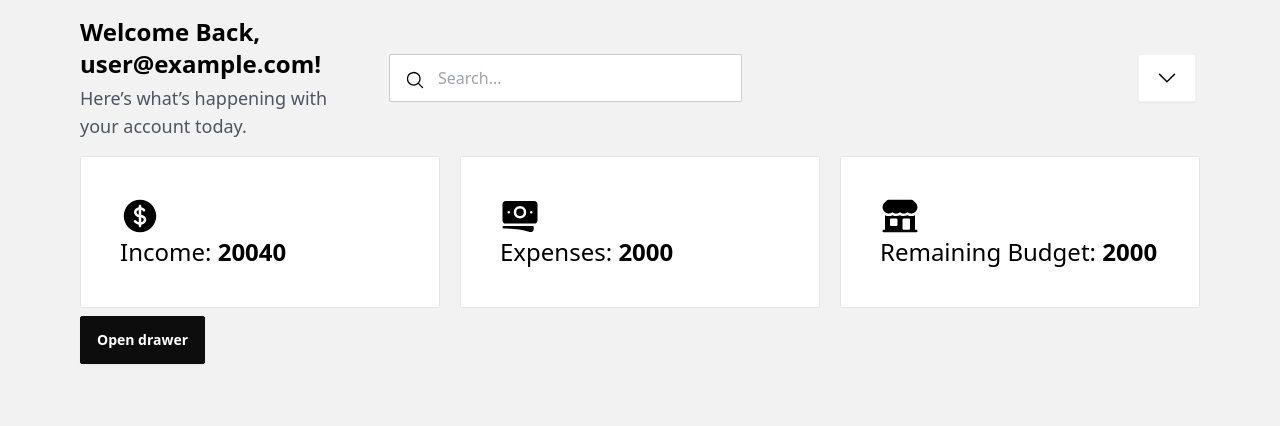
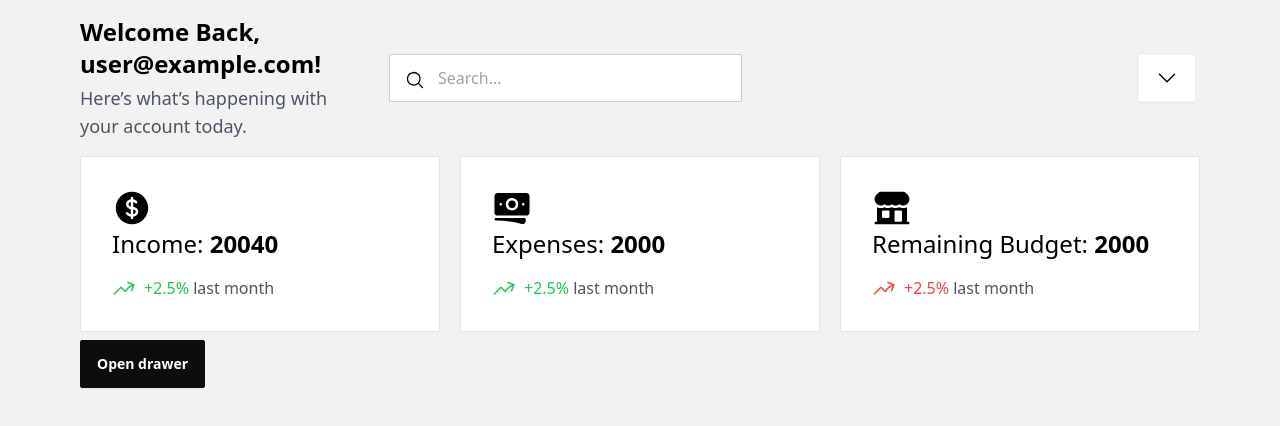
Before and after one commit to MarkMallari16/vue-firebase-project, a Vue app: page /home in a window 1280 px wide. Shown: the top 426 px of the page. Built offline with nearby package versions, Linux system fonts and the light colour scheme; no server answers; sample sign-in values are in the browser's storage.

Commit message:
add icon in home page

```diff
--- a/src/pages/Home.vue
+++ b/src/pages/Home.vue
@@ -88,13 +88,12 @@ const handleSignOut = () => {
               className="dropdown-content menu bg-white rounded-box z-[1] w-32 overflow-hidden p-2 shadow "
             >
               <li><button @click="handleSignOut">Logout</button></li>
-
             </ul>
           </div>
         </div>
 
         <div class="mt-4 grid grid-cols-1 lg:grid-cols-3 gap-5">
-          <div class="rounded-sm p-10 ring-1 ring-inset ring-base-300 bg-white">
+          <div class="rounded-sm p-8 ring-1 ring-inset ring-base-300 bg-white">
             <svg
               xmlns="http://www.w3.org/2000/svg"
               viewBox="0 0 24 24"
@@ -112,8 +111,25 @@ const handleSignOut = () => {
             </svg>
 
             <h2 class="text-2xl">Income: <span class="font-bold">20040</span></h2>
+
+            <div class="flex items-center gap-2 pt-4 text-green-500 font-medium">
+              <svg
+                xmlns="http://www.w3.org/2000/svg"
+                viewBox="0 0 24 24"
+                fill="currentColor"
+                class="size-6"
+              >
+                <path
+                  fill-rule="evenodd"
+                  d="M15.22 6.268a.75.75 0 0 1 .968-.431l5.942 2.28a.75.75 0 0 1 .431.97l-2.28 5.94a.75.75 0 1 1-1.4-.537l1.63-4.251-1.086.484a11.2 11.2 0 0 0-5.45 5.173.75.75 0 0 1-1.199.19L9 12.312l-6.22 6.22a.75.75 0 0 1-1.06-1.061l6.75-6.75a.75.75 0 0 1 1.06 0l3.606 3.606a12.695 12.695 0 0 1 5.68-4.974l1.086-.483-4.251-1.632a.75.75 0 0 1-.432-.97Z"
+                  clip-rule="evenodd"
+                />
+              </svg>
+
+              <p>+2.5% <span class="text-gray-600 font-normal">last month</span></p>
+            </div>
           </div>
-          <div class="rounded-sm p-10 ring-1 ring-inset ring-base-300 bg-white">
+          <div class="rounded-sm p-8 ring-1 ring-inset ring-base-300 bg-white">
             <svg
               xmlns="http://www.w3.org/2000/svg"
               viewBox="0 0 24 24"
@@ -132,8 +148,25 @@ const handleSignOut = () => {
             </svg>
 
             <h2 class="text-2xl">Expenses: <span class="font-bold">2000</span></h2>
+
+            <div class="flex items-center gap-2 pt-4 text-green-500 font-medium">
+              <svg
+                xmlns="http://www.w3.org/2000/svg"
+                viewBox="0 0 24 24"
+                fill="currentColor"
+                class="size-6"
+              >
+                <path
+                  fill-rule="evenodd"
+                  d="M15.22 6.268a.75.75 0 0 1 .968-.431l5.942 2.28a.75.75 0 0 1 .431.97l-2.28 5.94a.75.75 0 1 1-1.4-.537l1.63-4.251-1.086.484a11.2 11.2 0 0 0-5.45 5.173.75.75 0 0 1-1.199.19L9 12.312l-6.22 6.22a.75.75 0 0 1-1.06-1.061l6.75-6.75a.75.75 0 0 1 1.06 0l3.606 3.606a12.695 12.695 0 0 1 5.68-4.974l1.086-.483-4.251-1.632a.75.75 0 0 1-.432-.97Z"
+                  clip-rule="evenodd"
+                />
+              </svg>
+
+              <p>+2.5% <span class="text-gray-600 font-normal">last month</span></p>
+            </div>
           </div>
-          <div class="rounded-sm p-10 ring-1 ring-inset ring-base-300 bg-white">
+          <div class="rounded-sm p-8 ring-1 ring-inset ring-base-300 bg-white">
             <svg
               xmlns="http://www.w3.org/2000/svg"
               viewBox="0 0 24 24"
@@ -153,6 +186,23 @@ const handleSignOut = () => {
             <h2 class="text-2xl">
               Remaining Budget: <span class="font-bold">2000</span>
             </h2>
+
+            <div class="flex items-center gap-2 pt-4 text-red-500 font-medium">
+              <svg
+                xmlns="http://www.w3.org/2000/svg"
+                viewBox="0 0 24 24"
+                fill="currentColor"
+                class="size-6"
+              >
+                <path
+                  fill-rule="evenodd"
+                  d="M15.22 6.268a.75.75 0 0 1 .968-.431l5.942 2.28a.75.75 0 0 1 .431.97l-2.28 5.94a.75.75 0 1 1-1.4-.537l1.63-4.251-1.086.484a11.2 11.2 0 0 0-5.45 5.173.75.75 0 0 1-1.199.19L9 12.312l-6.22 6.22a.75.75 0 0 1-1.06-1.061l6.75-6.75a.75.75 0 0 1 1.06 0l3.606 3.606a12.695 12.695 0 0 1 5.68-4.974l1.086-.483-4.251-1.632a.75.75 0 0 1-.432-.97Z"
+                  clip-rule="evenodd"
+                />
+              </svg>
+
+              <p>+2.5% <span class="text-gray-600 font-normal">last month</span></p>
+            </div>
           </div>
         </div>
       </div>
```
